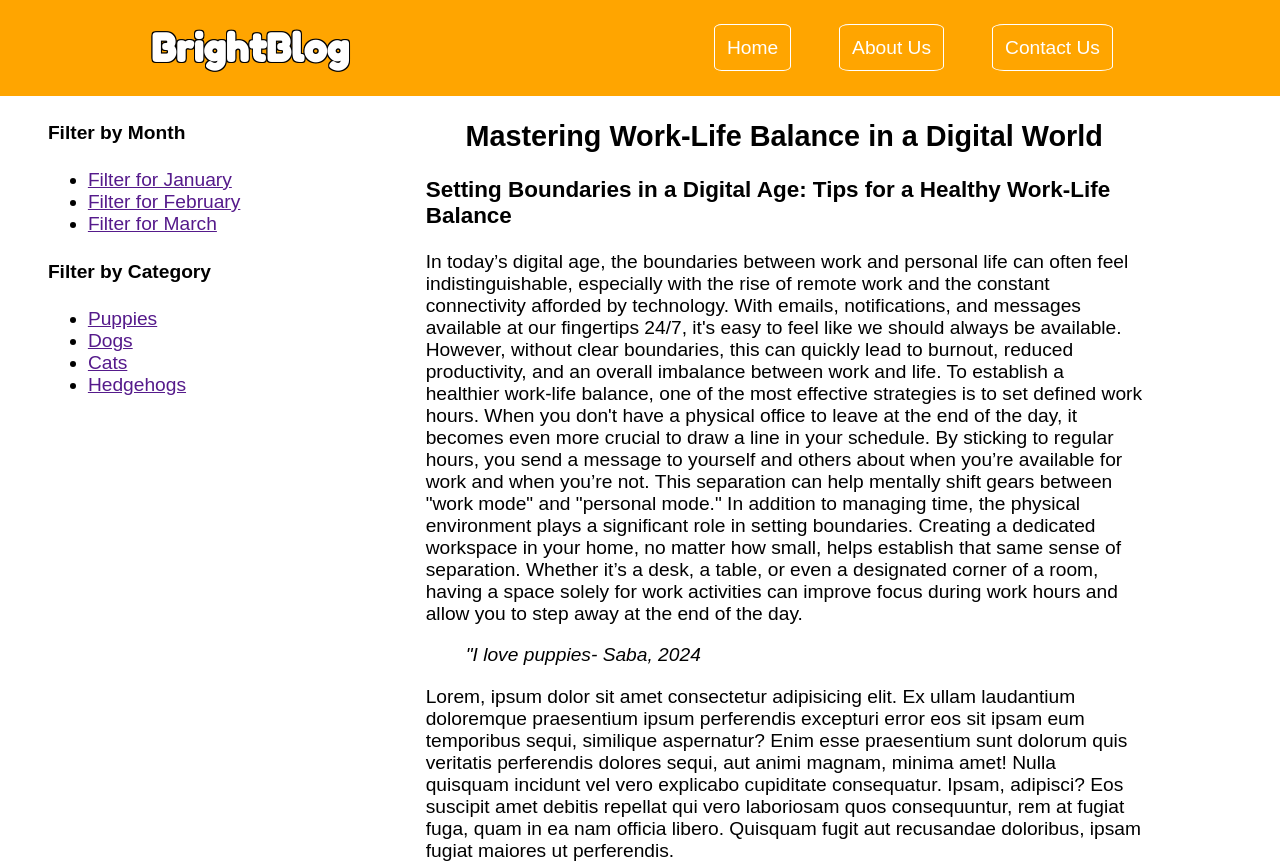
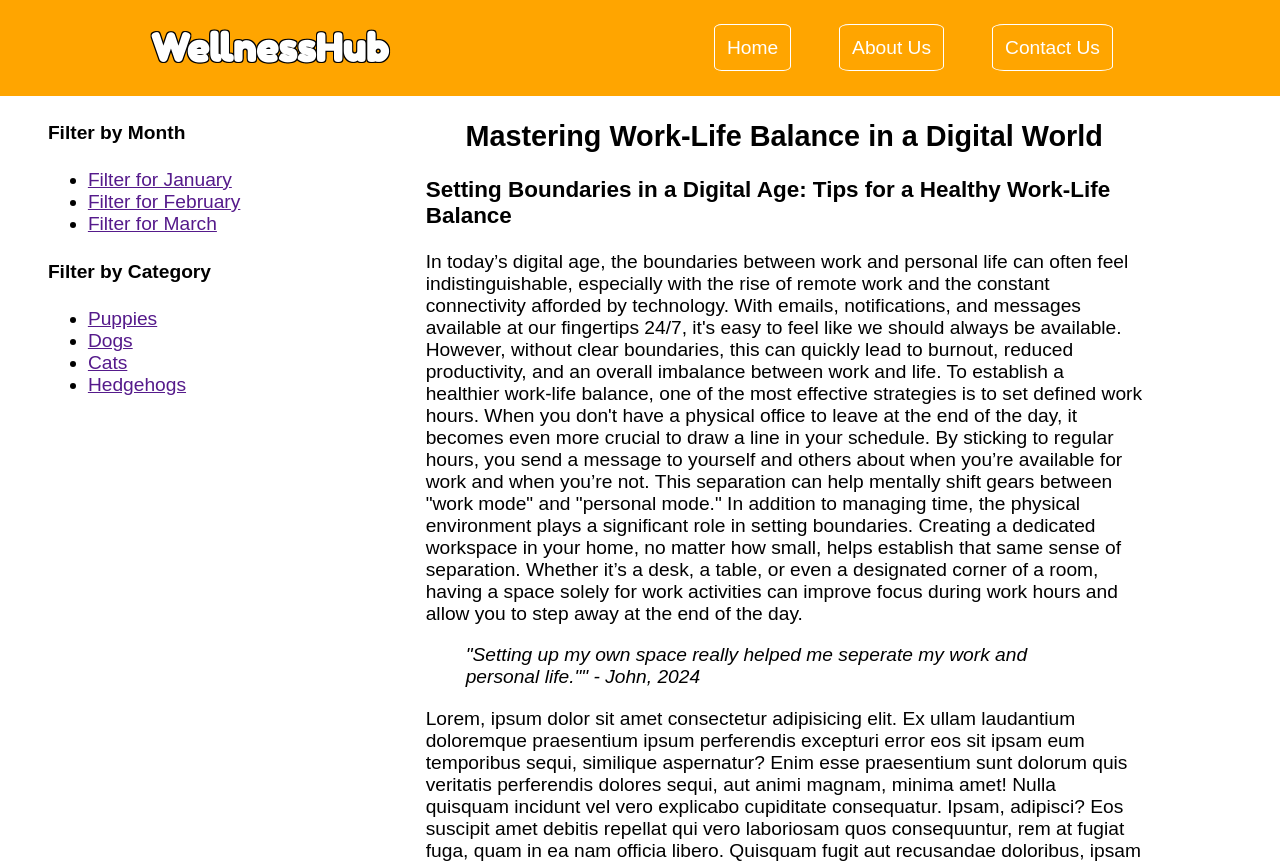
Before and after one commit to zsaba1/zsaba1.github.io, a plain HTML site: page index.html in a window 1280 px wide. Shown: the top 865 px of the page. Drawn offline with Linux system fonts and the light colour scheme; no server answers.

Commit message:
Update index.html

```diff
--- a/index.html
+++ b/index.html
@@ -8,12 +8,12 @@
 
     <meta charset="UTF-8">
     <meta name="viewport" content="width=device-width, initial-scale=1.0">
-    <title>Bright Blog Site</title>
+    <title>WellnessHub Site</title>
 </head>
 <body>
     <header>
         <!-- the content of the header goes here -->
-         <h1 id="logo">BrightBlog</h1>
+         <h1 id="logo">WellnessHub</h1>
          <nav>
             <ul id="nav-ul">
                 <li><a href="" class="navbutton">Home</a></li>
@@ -61,7 +61,7 @@
 
                             In addition to managing time, the physical environment plays a significant role in setting boundaries. Creating a dedicated workspace in your home, no matter how small, helps establish that same sense of separation. Whether it’s a desk, a table, or even a designated corner of a room, having a space solely for work activities can improve focus during work hours and allow you to step away at the end of the day. </p>
                             <blockquote>
-                                <cite> "I love puppies</a>-  Saba, 2024</cite>
+                                <cite> "Setting up my own space really helped me seperate my work and personal life."" </a>-  John, 2024</cite>
                             </blockquote>
                             <p>Lorem, ipsum dolor sit amet consectetur adipisicing elit. Ex ullam laudantium doloremque praesentium ipsum perferendis excepturi error eos sit ipsam eum temporibus sequi, similique aspernatur? Enim esse praesentium sunt dolorum quis veritatis perferendis dolores sequi, aut animi magnam, minima amet! Nulla quisquam incidunt vel vero explicabo cupiditate consequatur. Ipsam, adipisci? Eos suscipit amet debitis repellat qui vero laboriosam quos consequuntur, rem at fugiat fuga, quam in ea nam officia libero. Quisquam fugit aut recusandae doloribus, ipsam fugiat maiores ut perferendis.</p>
                             <p>Lorem ipsum dolor sit amet, consectetur adipisicing elit. Recusandae in sapiente unde ea sint dolores, consequatur saepe repellendus numquam laboriosam! Pariatur debitis at quidem aliquam, dolore exercitationem voluptates odio praesentium aspernatur non cumque ipsum laudantium quasi, nostrum earum iure suscipit rerum eum ducimus saepe! Odio reiciendis accusamus omnis nesciunt, rerum magnam optio. Quos alias quo facilis. Voluptate dolores dignissimos sint voluptates. Magni inventore dolorem reprehenderit ullam, fugiat quos modi dolor placeat autem quod impedit iusto incidunt amet doloribus a excepturi! Praesentium autem quae possimus amet similique in, dolore laborum. Eum sunt repellendus dignissimos, modi nemo pariatur distinctio dolorem cum debitis, excepturi voluptatibus quasi illo quaerat? Aliquid et illum, molestias accusantium quibusdam aliquam atque provident perferendis eos assumenda iure, velit itaque nobis nostrum officiis perspiciatis est quam nisi nihil totam dolor. Veniam dignissimos suscipit labore nihil in accusamus quisquam eligendi, qui libero accusantium laborum possimus deserunt culpa id voluptate repudiandae a!</p>
```
